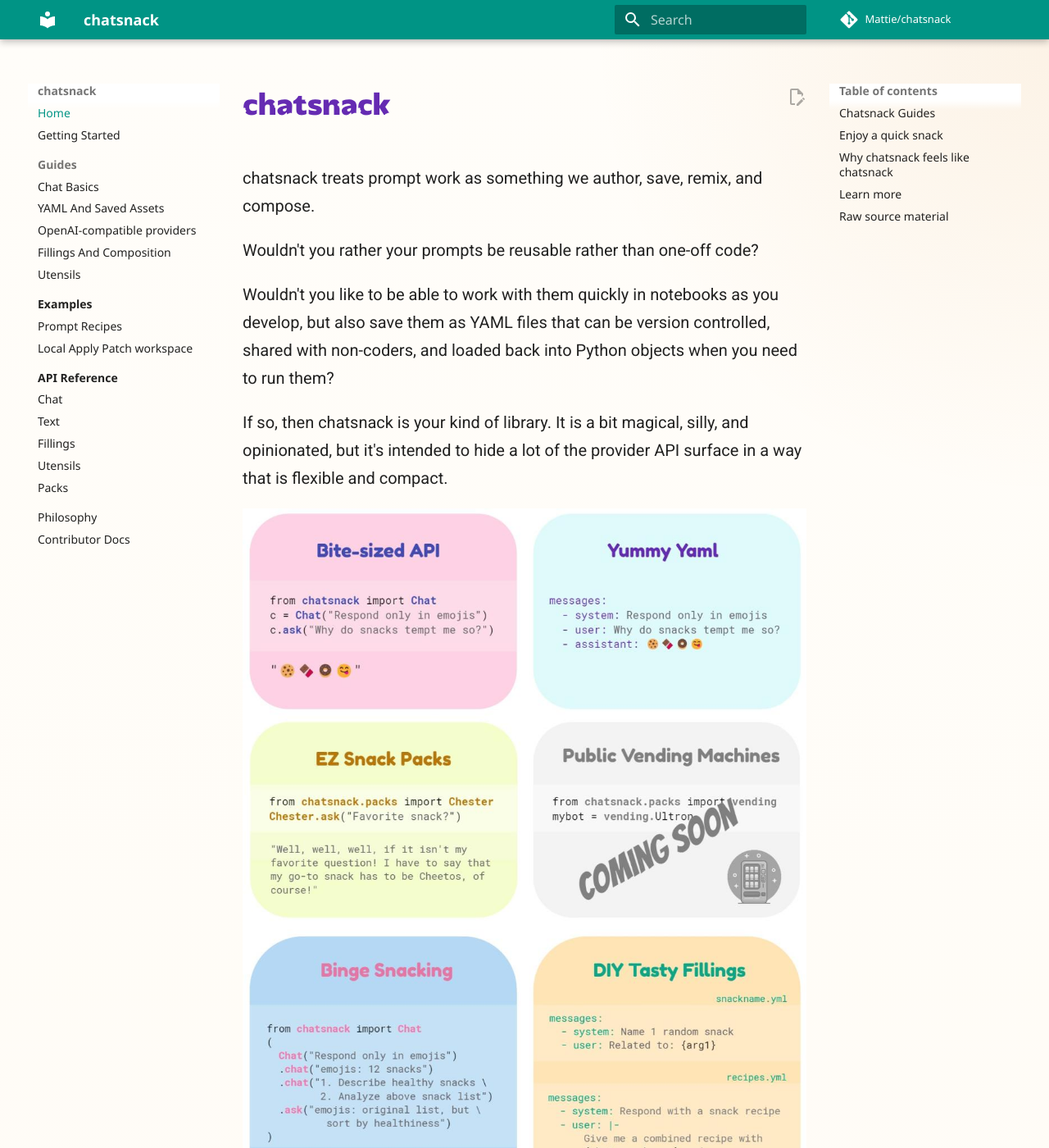
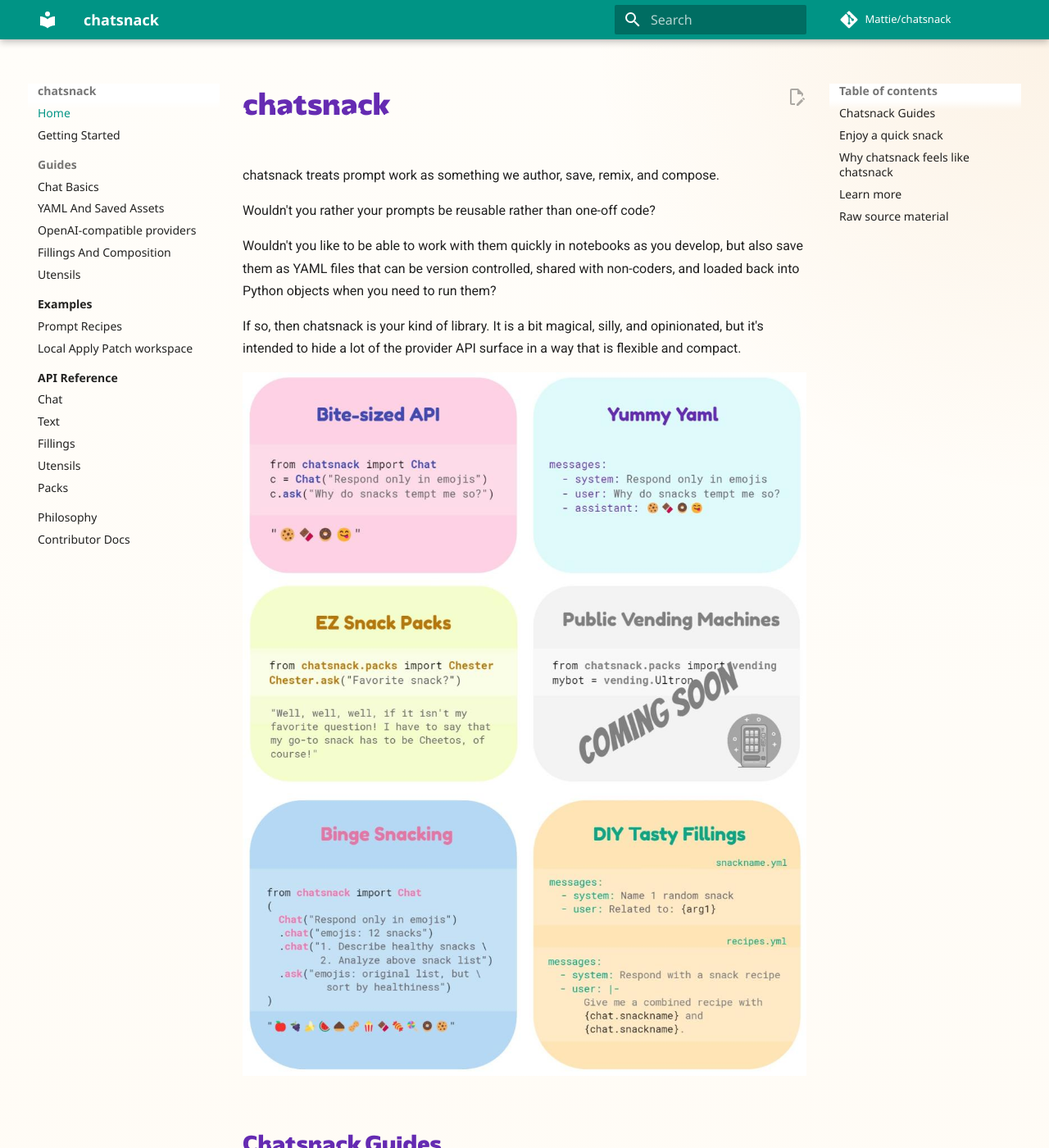
Before and after one commit to Mattie/chatsnack, an MkDocs documentation site: the page built from docs/index.md, in a window 1280 px wide and 1400 px high. Shown: the whole window at 82% size. Built offline with MkDocs 1.6.1 and Material for MkDocs 9.7.7, drawn with Linux system fonts in a browser that asks for light colours; comment, search, counter and statistics services are not loaded; some of the changed text lies outside the part shown.

Commit message:
Refine documentation typography and API description layout

```diff
--- a/docs/assets/extra.css
+++ b/docs/assets/extra.css
@@ -35,8 +35,56 @@
   font-family: var(--snack-body-font);
   font-feature-settings: "kern" 1, "liga" 1;
   font-kerning: normal;
-  font-size: 1rem;
+  font-size: 0.8rem;
   line-height: 1.7;
+}
+
+/* Keep headings at their original size while the reading text becomes denser.
+   Generated API pages use 90% headings, including their page title. */
+.md-content .md-typeset {
+  --snack-heading-scale: 1;
+}
+
+.md-content .md-typeset:has(.doc-object) {
+  --snack-heading-scale: 0.9;
+}
+
+.md-content .md-typeset h1 { font-size: calc(2rem * var(--snack-heading-scale)); }
+.md-content .md-typeset h2 { font-size: calc(1.5625rem * var(--snack-heading-scale)); }
+.md-content .md-typeset h3 { font-size: calc(1.25rem * var(--snack-heading-scale)); }
+.md-content .md-typeset h4 { font-size: calc(1rem * var(--snack-heading-scale)); }
+.md-content .md-typeset :is(h5, h6) { font-size: calc(0.8rem * var(--snack-heading-scale)); }
+
+/* Material sizes these in rem, so they need the same explicit 80% reduction. */
+.md-content .md-typeset table:not([class]),
+.md-content .md-typeset :is(.admonition, details, .footnote),
+.md-content .md-typeset .tabbed-labels > label {
+  font-size: 0.512rem;
+}
+
+/* Indent descriptions, then cancel that inset for nested member lists so
+   symbols stay aligned even inside nested classes. */
+.md-typeset .doc-object > .doc-contents {
+  margin-left: 0;
+  padding-left: 1rem;
+  border-left: 0;
+}
+
+.md-typeset .doc-contents > .doc-children {
+  margin-left: -1rem;
+  padding-left: 0;
+}
+
+.md-typeset .doc-heading {
+  margin-left: 0;
+  padding-left: 0;
+  line-height: 1.45;
+}
+
+.md-typeset .doc-heading > code {
+  padding-left: 0;
+  padding-right: 0;
+  background: transparent;
 }
 
 .md-typeset :is(h1, h2, h3, h4, h5, h6) {
@@ -56,12 +104,6 @@
   line-height: 1.7;
 }
 
-.hero-copy {
-  font-size: 1.3rem;
-  line-height: 1.65;
-  max-width: 48rem;
-}
-
 .callout-grid {
   display: grid;
   gap: 1rem;
--- a/docs/index.md
+++ b/docs/index.md
@@ -9,11 +9,6 @@
 If so, then chatsnack is your kind of library. It is a bit magical, silly, and opinionated, but it's intended to hide a lot of the provider API surface in a way that is flexible and compact.
 
 ![chatsnack features](chatsnack_features_smaller.jpg)
-
-<p class="hero-copy">
-Start with the common path: learn `Chat(...)`, save prompt assets as YAML, compose
-with fillings, and add tools through `utensils=[...]`.
-</p>
 
 ## Chatsnack Guides
 
```
